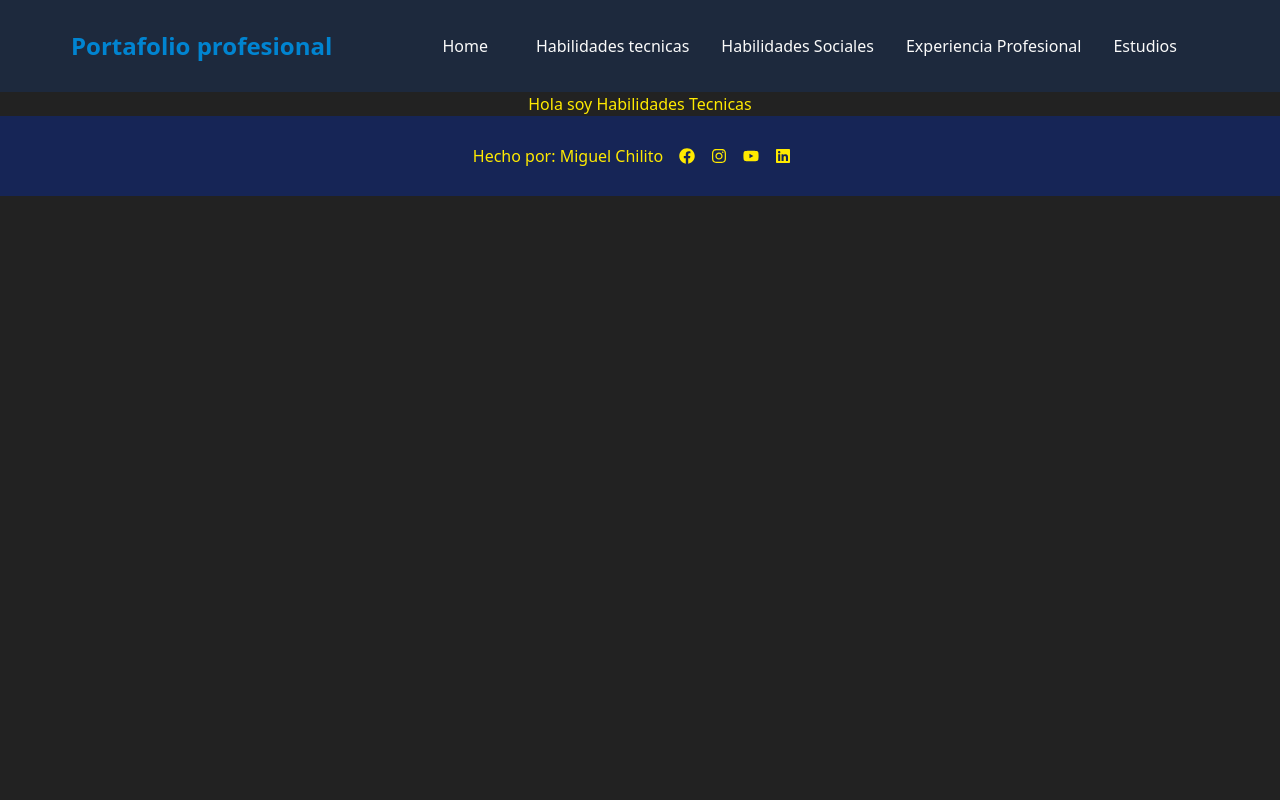
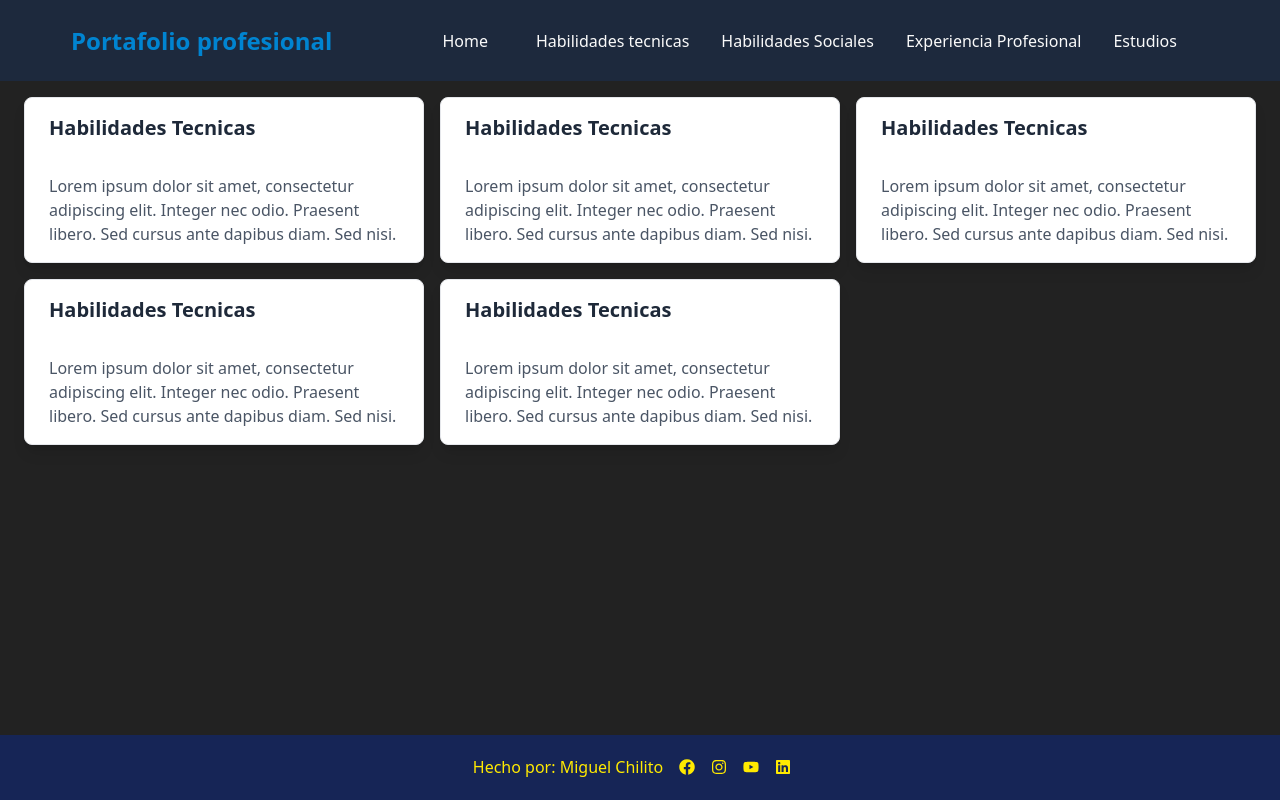
Before and after one commit to miiguel16/PortafolioProfesional, a React (Vite) app: page /TechnicalSkills in a window 1280 px wide. Built offline with nearby package versions, Linux system fonts and the light colour scheme.

Commit message:
add de card in the Technical Skills and, organization the some things in the general proyect

```diff
--- a/package.json
+++ b/package.json
@@ -14,7 +14,7 @@
     "react": "^19.0.0",
     "react-dom": "^19.0.0",
     "react-icons": "^5.5.0",
-    "react-router-dom": "^7.2.0",
+    "react-router-dom": "^7.3.0",
     "tailwindcss": "^4.0.9"
   },
   "devDependencies": {
--- a/src/App.jsx
+++ b/src/App.jsx
@@ -14,7 +14,7 @@ export const App = () => {
     <>
       <Header/>
     <Routes>
-      <Route path="/" elementÑ={<Home />}/>
+      <Route path="/" element={<Home />}/>
       <Route path="/SocialSkills" element ={< SocialSkills />} />
       <Route path="/ProfessionalExperience" element ={< ProfessionalExperience />} />
       <Route path="/TechnicalSkills" element ={< TechnicalSkills />} />
--- /dev/null
+++ b/src/Ul/CardInfo/CardInfo.jsx
@@ -0,0 +1,19 @@
+export const CardInfo = ({ title, content,img }) => {
+    return (
+        <div className="w-11/12 sm:w-64 md:w-72 lg:w-96 xl:w-[400px] rounded-lg overflow-hidden shadow-lg bg-white border border-gray-200 transition-all duration-300 ease-in-out">
+
+          <div className="px-6 py-4">
+            <h2 className="font-semibold text-xl text-gray-800 truncate">{title}</h2>
+          </div>
+
+          <div className="px-6 py-4">
+            <p className="text-gray-600 text-base">{content}</p>
+          </div>
+
+          <img src={img} alt="" />
+
+
+
+        </div>
+    );
+  };
--- a/src/layouts/Main/Main.jsx
+++ b/src/layouts/Main/Main.jsx
@@ -4,8 +4,8 @@ export const Main =()=>{
     return(
         <>
             <main className="size-full flex flex-col items-center justify-center" >
-                <h2 className="text-amber-300 font-semibold text-4xl pb-5">Acá pondremos todo lo que iremos haciendo en el main</h2>
-                <img className="h-170 " src={Photo1} alt="imagen 1"/>
+                <h5 className="text-lg text-white font-semibold pb-5">Hola, mi nombre es Miguel Ángel Chilito Herrera, actualmente estudio en el Sena Analisis y desarrollo de software (ASDO)</h5>
+                <img className="w-full max-w-xl h-auto object-cover" src={Photo1} alt="imagen 1"/>
             </main>
         </>
     )
--- a/src/pages/TechnicalSkills/TechnicalSkills.jsx
+++ b/src/pages/TechnicalSkills/TechnicalSkills.jsx
@@ -1,9 +1,37 @@
 import React from 'react'
+import { CardInfo } from '../../Ul/CardInfo/CardInfo'
 
 export function TechnicalSkills() {
   return (
-    <div>
-      <h1>Hola soy Habilidades Tecnicas</h1>
+    <main  className="h-dvh">
+
+    <div className='grid grid-cols-1 gap-4 sm:grid-cols-2 md:grid-cols-2 lg:grid-cols-2 xl:grid-cols-3 p-4'>
+
+        <CardInfo
+          title="Habilidades Tecnicas"
+          content="Lorem ipsum dolor sit amet, consectetur adipiscing elit. Integer nec odio. Praesent libero. Sed cursus ante dapibus diam. Sed nisi."
+        />
+        <CardInfo
+          title="Habilidades Tecnicas"
+          content="Lorem ipsum dolor sit amet, consectetur adipiscing elit. Integer nec odio. Praesent libero. Sed cursus ante dapibus diam. Sed nisi."
+        />
+        <CardInfo
+          title="Habilidades Tecnicas"
+          content="Lorem ipsum dolor sit amet, consectetur adipiscing elit. Integer nec odio. Praesent libero. Sed cursus ante dapibus diam. Sed nisi."
+        />
+        <CardInfo
+          title="Habilidades Tecnicas"
+          content="Lorem ipsum dolor sit amet, consectetur adipiscing elit. Integer nec odio. Praesent libero. Sed cursus ante dapibus diam. Sed nisi."
+        />
+        <CardInfo
+          title="Habilidades Tecnicas"
+          content="Lorem ipsum dolor sit amet, consectetur adipiscing elit. Integer nec odio. Praesent libero. Sed cursus ante dapibus diam. Sed nisi."
+        />
     </div>
+
+
+    </main>
+
+
   )
 }
```
Also changed, not shown: 1 other file (tests, documents, lock files or other folders).
